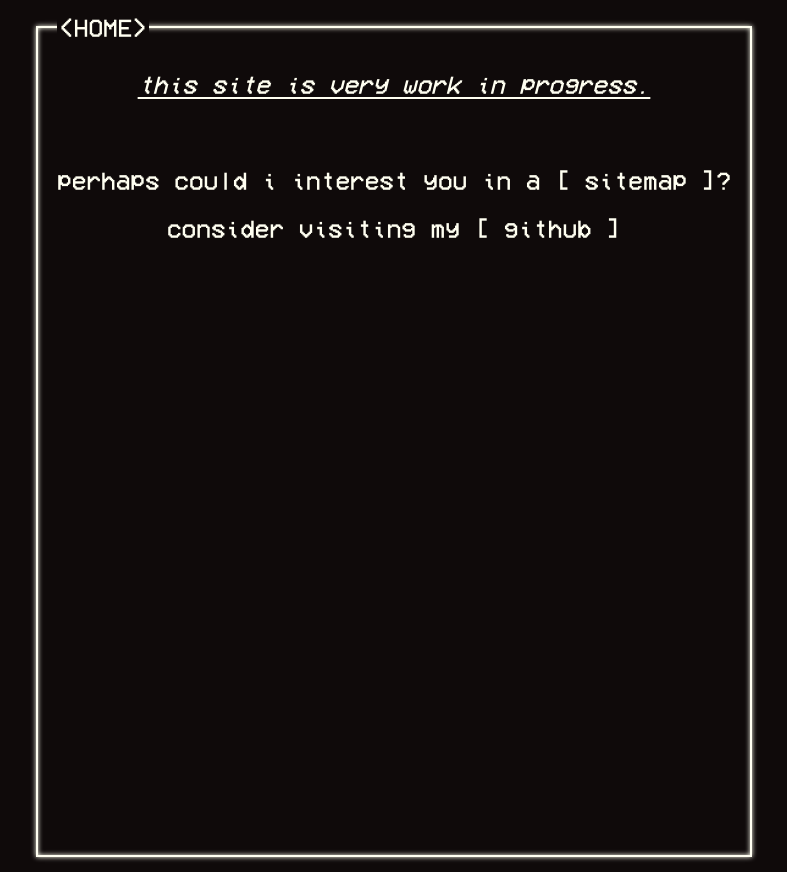
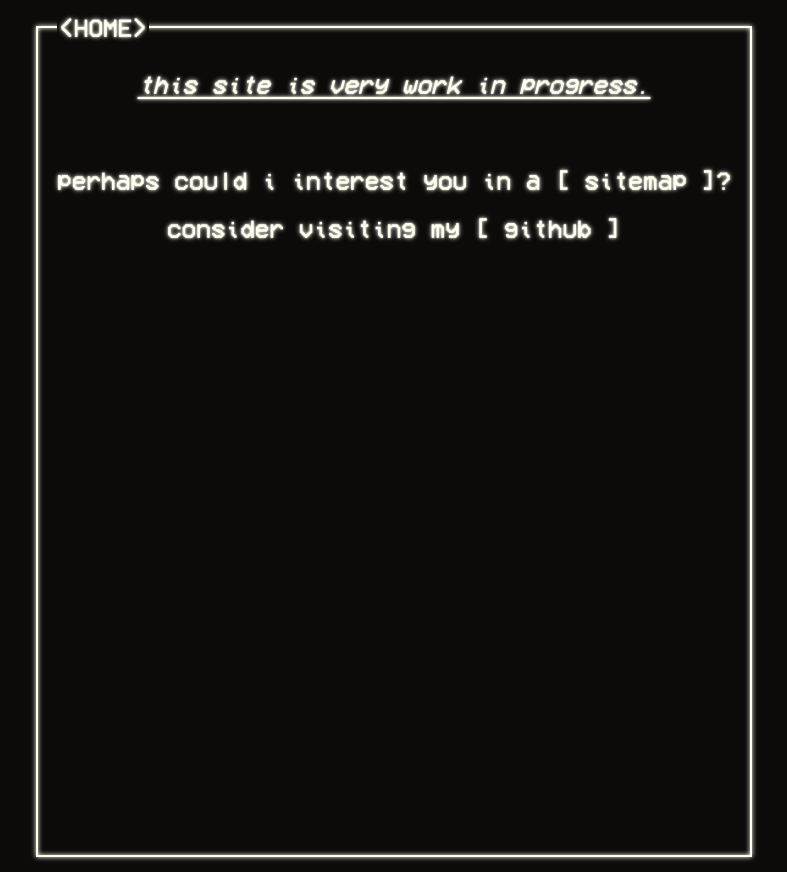
Before and after one commit to Bees-Please/Bees-Please.github.io, a plain HTML site: page index.html in a window 1280 px wide. Shown: the whole page, without its empty margins (246-1033 px from the left). Drawn offline with Linux system fonts and the light colour scheme.

Commit message:
fixed light bleed

```diff
--- a/shared_resources/css/style.css
+++ b/shared_resources/css/style.css
@@ -24,12 +24,14 @@
   --dark: #0f0a0a;
   --all-text: 25px;
   --blur: 5px;
+  --strong_blur: 2px;
 }
 
 /* standard text and background layer */
 * {
   color: var(--light);
-  /* text-shadow: 0px 0px var(--blur) var(--light); */
+  /* shouldn't override other target's blur light value */
+  text-shadow: 0px 0px var(--blur) var(--light), 0px 0px var(--strong_blur) var(--light);
   background-color: var(--dark);
   font-size: var(--all-text);
 }
```
Also changed, not shown: 404.html (+1 -1 lines).
